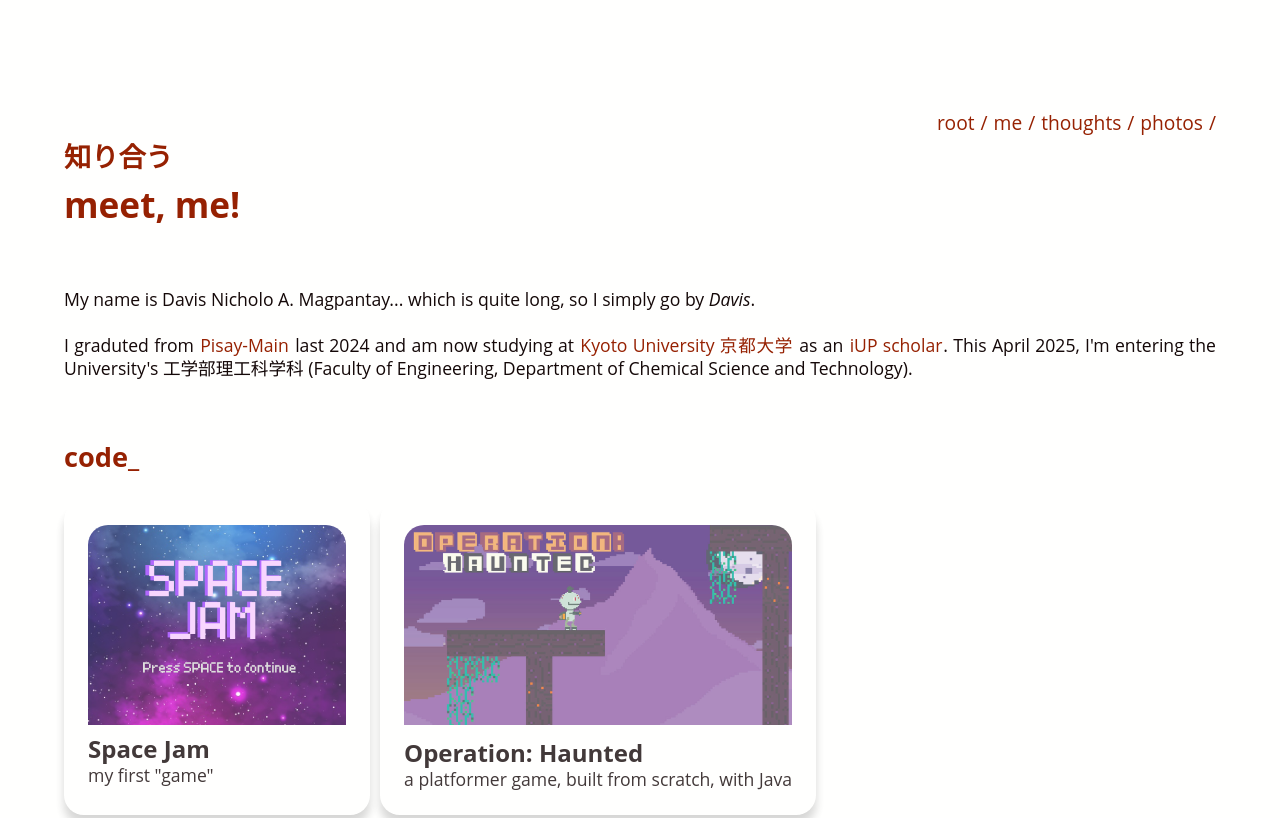
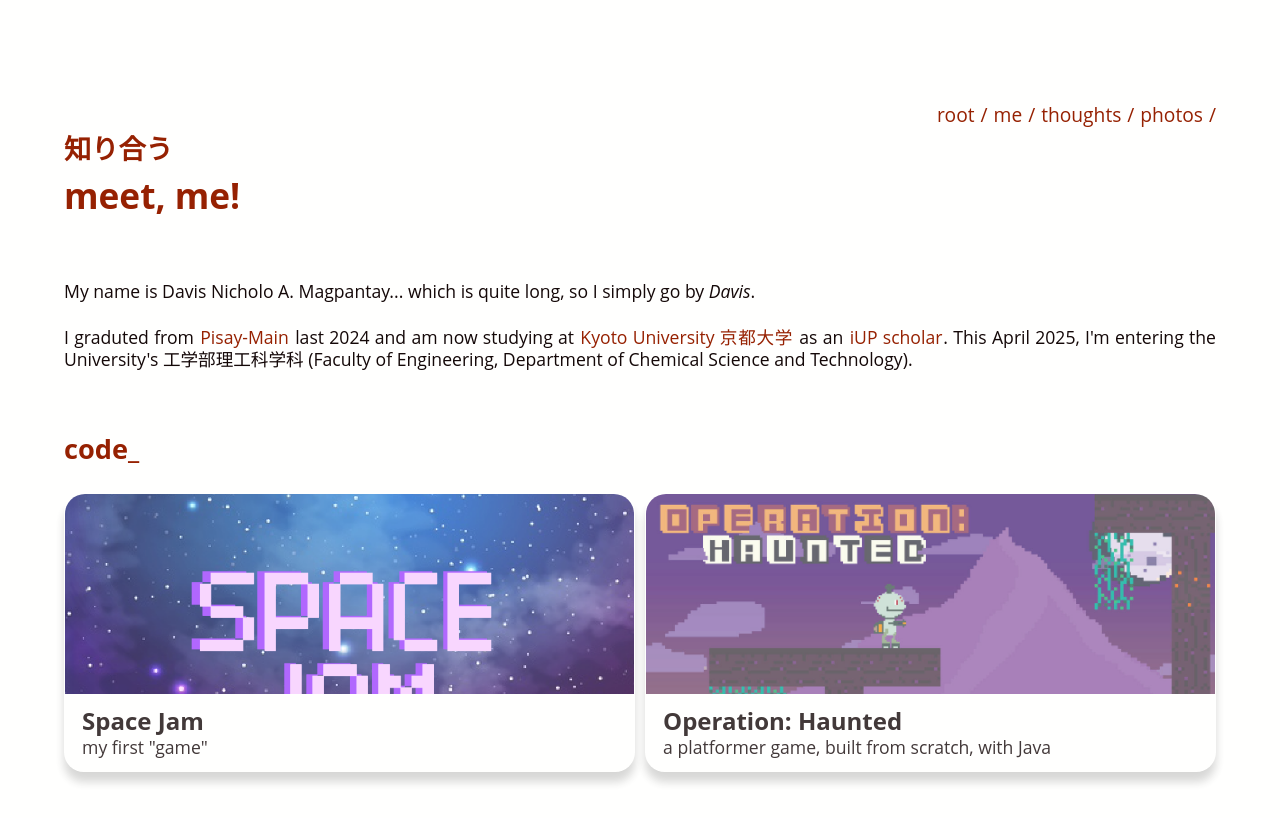
Before and after one commit to Dexva/davis-abode, an Astro site: page /me in a window 1280 px wide. Shown: the top 818 px of the page. Built offline with nearby package versions, Linux system fonts and the light colour scheme; Astro itself is replaced by a stand-in of ours.

Commit message:
minor styling changes

```diff
--- a/src/components/Navigation.astro
+++ b/src/components/Navigation.astro
@@ -5,7 +5,7 @@ import Hamburger from './Hamburger.astro';
 
 <style>
     .nav-links {
-        margin-top: 1%;
+        margin-top: 0.2em;
         padding: 0;
     }
     a {
--- a/src/components/Tab.astro
+++ b/src/components/Tab.astro
@@ -6,11 +6,12 @@ const { title , subtitle, route, thumbnail } = Astro.props;
 <style>
     .tab {
         margin-bottom:10px;
-        padding:2%;
+        /* padding:2%; */
         box-shadow: 0 10px 10px rgba(0,0,0,0.2);
         border-radius:20px;
         opacity:0.8;
         background-color:transparent;
+        /* background-image: radial-gradient(circle at 86% 446%, #ff2929f7 52%, transparent 89.05%); */
     }
     .tab:hover {
         opacity: 1;
@@ -19,8 +20,13 @@ const { title , subtitle, route, thumbnail } = Astro.props;
         box-shadow: 0 10px 10px rgba(150, 33, 2, 0.5);
     }
     .tab h3 {
-        padding-top: 3%;
+        padding-top: 2%;
+        padding-left: 3%;
         font-weight:bold;
+    }
+    .tab p {
+        padding-left: 3%;
+        padding-bottom: 2%;
     }
     .tab a {
         cursor: pointer;
@@ -40,8 +46,10 @@ const { title , subtitle, route, thumbnail } = Astro.props;
         object-position:top;
         overflow:hidden;
     }
-    .thumbnail {
-
+    @media screen and (min-width: 700px) {
+        .tab {
+            width: 60vw;
+        }
     }
 
 </style>
--- a/src/layouts/BaseLayout.astro
+++ b/src/layouts/BaseLayout.astro
@@ -13,6 +13,7 @@ const { pageTitle } = Astro.props;
 		<meta name="generator" content={Astro.generator} />
 		<title>davism / {pageTitle}</title>
 	</head>
+
 	<body>
 		<Header />
         <slot />
--- a/src/pages/index.astro
+++ b/src/pages/index.astro
@@ -7,12 +7,15 @@ const name = "davis!";
 ---
 
 <style>
+	body {
+	}
 	h1, p {
 		padding:0;
 		margin:0;
 	}
 
 	.foreword {
+		margin-top: 2em;
 		font-weight:300;
 		font-size:300%;
 		padding-bottom: 0%;
@@ -22,7 +25,7 @@ const name = "davis!";
 		font-size: 500%;
 	}
 	.subtext {
-		padding-top:10%;
+		padding-top: 2em;
 		font-size:110%;
 	}
 
--- a/src/pages/me.astro
+++ b/src/pages/me.astro
@@ -17,7 +17,7 @@ const papersPosts = allContent.filter((post: any) => post.frontmatter.tags.inclu
         margin-bottom: 2%;
     }
 
-    @media screen and (min-width: 636px) {
+    @media screen and (min-width: 700px) {
         .container {
             margin-top: 0;
             display: flex;
@@ -27,7 +27,6 @@ const papersPosts = allContent.filter((post: any) => post.frontmatter.tags.inclu
             width: 100%;
         }
         .container div {
-            width: 50%;
             display:block;
         }
     }
--- a/src/styles/global.css
+++ b/src/styles/global.css
@@ -16,11 +16,14 @@
 }
 
 body {
+    /* background-image: radial-gradient(circle at 175% 288%, #fd7958f7 52%, transparent 82.05%),radial-gradient(circle at 12% 104%, #fdca81ab 27%, transparent 64.05%); */
+    /* background-position: bottom; */
     background-color: var(--bgwhite);
     font-family:"Open Sans",sans-serif;
     padding:5%;
     display: flex;
     flex-direction: column;
+    height: 100vh;
 }
 
 div, nav {
```
